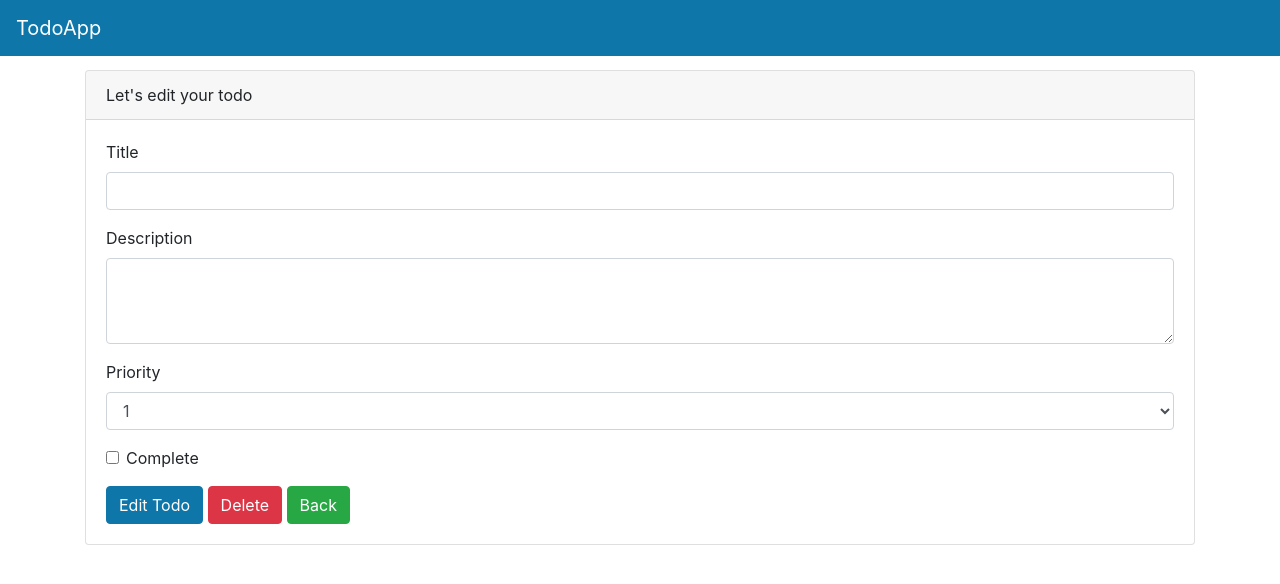
After one commit to LeaDD/fastapi-complete-course, a FastAPI app: template TodoApp/templates/edit-todo.html in a window 1280 px wide. The commit adds this page. Shown: the top 584 px of the page. Run offline with FastAPI, Linux system fonts and the light colour scheme; the template is opened without the code that fills it, so the values that code supplies are empty; some libraries are stand-ins or nearby versions.

Commit message:
Edit and delete functionality

```diff
--- a/TodoApp/main.py
+++ b/TodoApp/main.py
@@ -1,23 +1,23 @@
-from fastapi import FastAPI, Request
+from fastapi import FastAPI, Request, status
 from TodoApp.models import Base
 from TodoApp.database import engine
 from TodoApp.routers import auth, todos, admin, user
-from fastapi.templating import Jinja2Templates
 from fastapi.staticfiles import StaticFiles
 import os
+from fastapi.responses import RedirectResponse
 
 app = FastAPI()
 
 # Create tables (once) on startup. In production you’d use Alembic migrations.
 Base.metadata.create_all(bind=engine)
 
-templates = Jinja2Templates(directory="TodoApp/templates")
+
 
 app.mount("/static", StaticFiles(directory="TodoApp/static"), name="static")
 
 @app.get("/")
 def test(request: Request):
-    return templates.TemplateResponse("home.html", {"request": request})
+    return RedirectResponse(url="/todos/todo-page", status_code=status.HTTP_302_FOUND)
 
 @app.get("/healthy")
 def health_check():
--- a/TodoApp/static/js/base.js
+++ b/TodoApp/static/js/base.js
@@ -27,10 +27,13 @@
 
                 if (response.ok) {
                     form.reset(); // Clear the form
+                    alert('Todo created successfully!');
+                    window.location.href = '/todos/todo-page'; // Redirect to todo page
                 } else {
                     // Handle error
                     const errorData = await response.json();
-                    alert(`Error: ${errorData.detail}`);
+                    console.error('Error response:', errorData);
+                    alert(`Error: ${errorData.detail || 'Unknown error occurred'}`);
                 }
             } catch (error) {
                 console.error('Error:', error);
--- /dev/null
+++ b/TodoApp/templates/edit-todo.html
@@ -0,0 +1,41 @@
+{% extends 'layout.html' %} {% block content %}
+
+<div class="container">
+    <div class="card">
+        <div class="card-header">
+            Let's edit your todo
+        </div>
+        <div class="card-body">
+            <form id="editTodoForm">
+                <div class="form-group">
+                    <label>Title</label>
+                    <input type="text" class="form-control" name="title" autocomplete="title" value="{{todo.title}}" required>
+                </div>
+                <div class="form-group">
+                    <label>Description</label>
+                    <textarea class="form-control" name="description" rows="3" required>{{todo.description}}</textarea>
+                </div>
+                <div class="form-group">
+                    <label>Priority</label>
+                    <select name="priority" class="form-control" required>
+                        <option {% if todo.priority == 1 %} selected="selected" {% endif %}>1</option>
+                        <option {% if todo.priority == 2 %} selected="selected" {% endif %}>2</option>
+                        <option {% if todo.priority == 3 %} selected="selected" {% endif %}>3</option>
+                        <option {% if todo.priority == 4 %} selected="selected" {% endif %}>4</option>
+                        <option {% if todo.priority == 5 %} selected="selected" {% endif %}>5</option>
+                    </select>
+                </div>
+                <div class="form-group form-check">
+                    <input type="checkbox"  class="form-check-input" name="complete" {% if todo.complete %} checked="checked" {% endif %}>
+                    <lable class="form-check-label">Complete</lable>
+                </div>
+                <button type="submit" class="btn btn-primary">Edit Todo</button>
+                <button id="deleteButton" type="button" class="btn btn-danger">Delete</button>
+                <a href="/todos/todo-page" class="btn btn-success">Back</a>
+            </form>
+
+        </div>
+    </div>
+</div>
+
+{% endblock %}
--- a/TodoApp/templates/layout.html
+++ b/TodoApp/templates/layout.html
@@ -8,8 +8,9 @@
     <title>TodoApp</title>
 </head>
 <body>
+    {% include 'navbar.html' %}
+
     {% block content %}
-
     {% endblock %}
     <script src="{{ url_for('static', path='/js/jquery-slim.js') }}"></script>
     <script src="{{ url_for('static', path='/js/popper.js') }}"></script>
--- /dev/null
+++ b/TodoApp/templates/navbar.html
@@ -0,0 +1,25 @@
+<nav class="navbar navbar-expand-md navbar-dark main-color fixed-top">
+    <a href="#" class="navbar-brand">TodoApp</a>
+    <button class="navbar-toggler" type="button" data-toggle="collapse" data-target="#navbarNav" aria-controls="navbarNav" aria-expanded="false" aria-label="Toggle navigation">
+        <span class="navbar-toggler-icon"></span>
+    </button>
+
+    <div class="collapse navbar-collapse" id="navbarNav">
+        <ul class="navbar-nav">
+            {% if user %}
+            <li class="nav-item active">
+                <a class="nav-link" href="/todos/todo-page">Home</a>
+            </li>
+            {% endif %}
+        </ul>
+
+        <ul class="navbar-nav ml-auto">
+            {% if user %}
+                <li class="nav-item m-1">
+                    <a type="button" class="btn btn-outline-light text-white" onclick="logout()">Logout</a>
+                </li>
+            {% endif %}
+        </ul>
+
+    </div>
+</nav>
```
Also changed, not shown: TodoApp/routers/todos.py (+32 -0 lines), TodoApp/templates/add-todo.html (added, +36 -0 lines), 1 other file.
